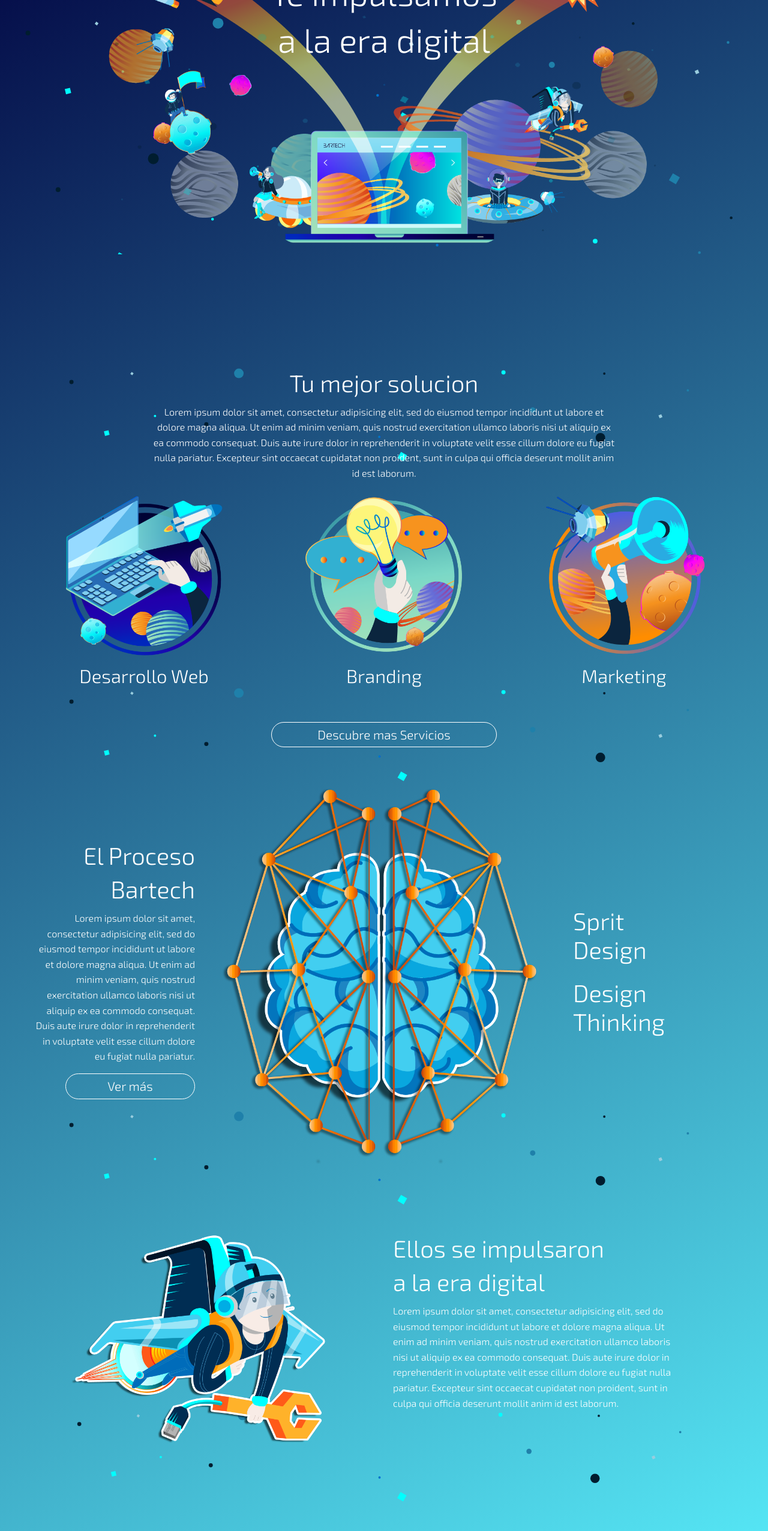
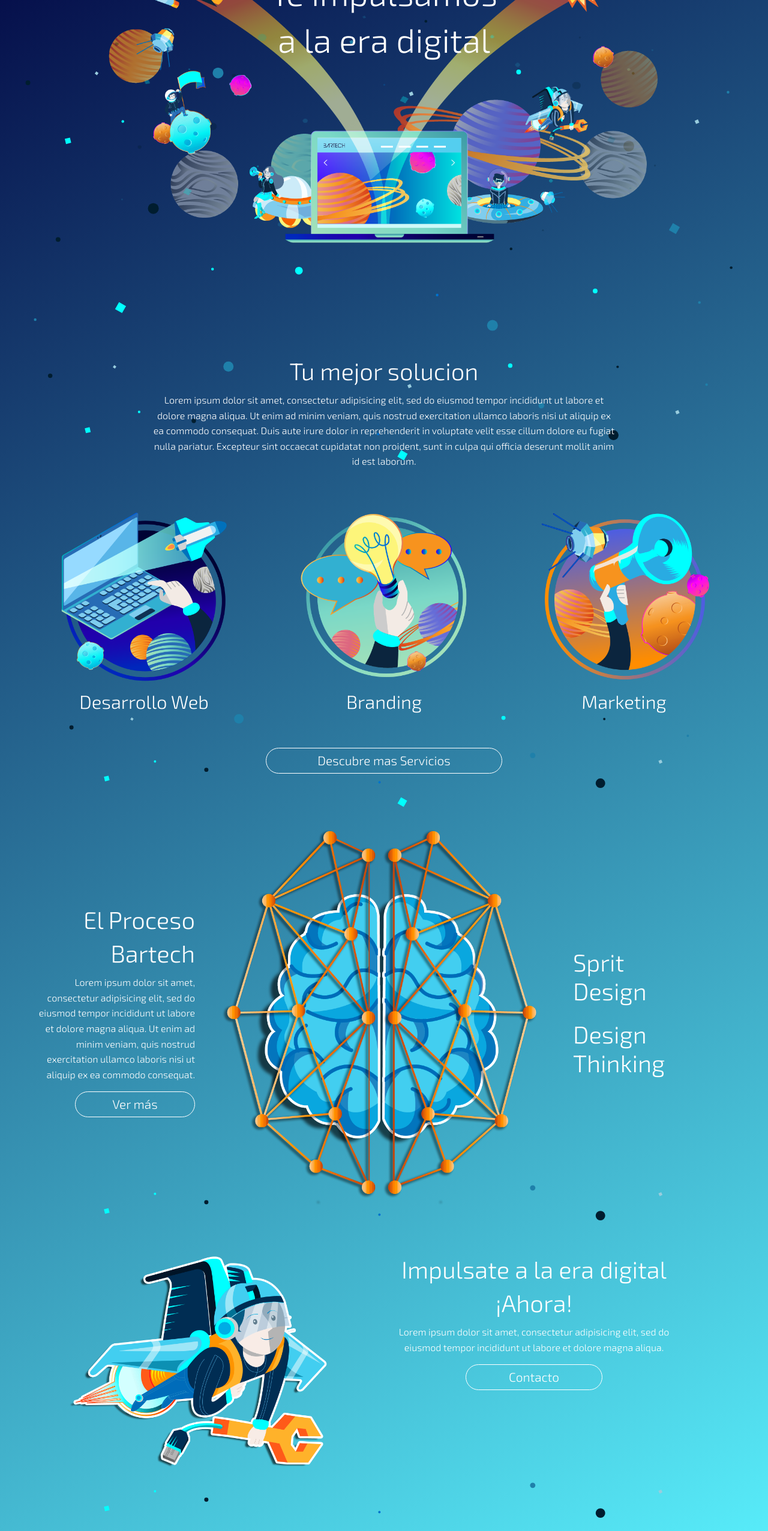
Before and after one commit to thomasnrggo/bartech-peru, a website: page index.html in a window 1280 px wide. Shown: the part 240-2793 px from the top of the page at 60% size. Drawn offline with Linux system fonts and the light colour scheme.

Commit message:
responsive pagina de inicio

```diff
--- a/index.html
+++ b/index.html
@@ -14,7 +14,7 @@
 
   <body class="gradient">
 
-    <section id="home" class="full-vh">
+    <section id="home" class="">
 
       <header>
         <div class="grid-container">
@@ -44,7 +44,7 @@
       </header>
 
 
-        <div class="grid-container fluid estrellas">
+        <div class="grid-container fluid estrellas home-slider-container">
           <div class="orbit" role="region" aria-label="Favorite Space Pictures" data-orbit>
             <div class="orbit-wrapper">
 
@@ -80,19 +80,18 @@
 
     <section id="servicios">
 
-      <div class="mini-estrellas grid-container" style="margin-bottom: -18%"></div>
 
       <div class="grid-container">
-        <div class="grid-x grid-padding-x align-center text-center">
-          <div class="small-10 medium-8 cell">
+        <div class="grid-x grid-padding-x align-center text-center estrellas">
+          <div class="small-12 medium-11 large-8 cell">
             <h2>Tu mejor solucion</h2>
             <p>Lorem ipsum dolor sit amet, consectetur adipisicing elit, sed do eiusmod tempor incididunt ut labore et dolore magna aliqua. Ut enim ad minim veniam, quis nostrud exercitation ullamco laboris nisi ut aliquip ex ea commodo consequat. Duis aute irure dolor in reprehenderit in voluptate velit esse cillum dolore eu fugiat nulla pariatur. Excepteur sint occaecat cupidatat non proident, sunt in culpa qui officia deserunt mollit anim id est laborum.</p>
           </div>
         </div>
 
-        <div class="grid-x grid-padding-x text-center">
+        <div class="grid-x grid-padding-x text-center align-center services-container">
 
-          <div class="small-12 medium-4 large-4 cell">
+          <div class="small-10 medium-4 large-4 cell">
             <a href="#">
               <div class="service-card">
                 <div class="service-card-img">
@@ -105,7 +104,7 @@
             </a>
           </div>
 
-          <div class="small-12 medium-4 large-4 cell">
+          <div class="small-10 medium-4 large-4 cell">
             <a href="#">
               <div class="service-card">
                 <div class="service-card-img">
@@ -118,7 +117,7 @@
             </a>
           </div>
 
-          <div class="small-12 medium-4 large-4 cell">
+          <div class="small-10 medium-4 large-4 cell">
             <a href="#">
               <div class="service-card">
                 <div class="service-card-img">
@@ -133,8 +132,8 @@
 
         </div>
 
-        <div class="grid-x grid-padding-x align-center-middle text-center mas-servicios mini-estrellas">
-          <div class="small-12 medium-5 cell">
+        <div class="grid-x grid-padding-x align-center-middle text-center mas-servicios mini-estrellas descubreMasServicios">
+          <div class="small-12 medium-8 large-6 cell">
             <a href="assets/html/servicios.html" class="button bartech-btn">Descubre mas Servicios</a>
           </div>
         </div>
@@ -146,18 +145,18 @@
 
     <section id="metodologia">
       <div class="grid-container">
-        <div class="grid-x grid-padding-x align-middle">
-          <div class="small-12 medium-3 large-3 cell text-right">
+        <div class="grid-x grid-padding-x align-middle align-center">
+          <div class="small-12 medium-10 large-3 cell small-text-center medium-text-center large-text-right">
             <h2>El Proceso Bartech</h2>
-            <p>Lorem ipsum dolor sit amet, consectetur adipisicing elit, sed do eiusmod tempor incididunt ut labore et dolore magna aliqua. Ut enim ad minim veniam, quis nostrud exercitation ullamco laboris nisi ut aliquip ex ea commodo consequat. Duis aute irure dolor in reprehenderit in voluptate velit esse cillum dolore eu fugiat nulla pariatur.</p>
+            <p>Lorem ipsum dolor sit amet, consectetur adipisicing elit, sed do eiusmod tempor incididunt ut labore et dolore magna aliqua. Ut enim ad minim veniam, quis nostrud exercitation ullamco laboris nisi ut aliquip ex ea commodo consequat.</p>
             <a href="assets/html/nosotros.html" class="button bartech-btn ">Ver más</a>
           </div>
 
-          <div class="small-12 medium-6 cell">
+          <div class="small-12 medium-5  large-6 cell show-for-large">
             <img src="assets/img/metodologia.png" alt="Metodologia Bartech">
           </div>
 
-          <div class="small-12 medium-3 large-3 cell  metodologias">
+          <div class="small-12 medium-6 large-3 cell  metodologias show-for-large">
             <a href="#">
               <h2>Sprit<br>Design</h2>
             </a>
@@ -166,29 +165,48 @@
               <h2>Design<br>Thinking</h2>
             </a>
           </div>
+
+          <!-- metodologia para tables -->
+
+          <div class="small-12 medium-3  cell  metodologias text-right show-for-medium-only">
+            <a href="#">
+              <h2>Sprit<br>Design</h2>
+            </a>
+          </div>
+
+          <div class="small-12 medium-6   cell show-for-medium-only">
+            <img src="assets/img/metodologia.png" alt="Metodologia Bartech">
+          </div>
+
+          <div class="small-12 medium-3  cell  metodologias text-left show-for-medium-only">
+            <a href="#">
+              <h2>Design<br>Thinking</h2>
+            </a>
+          </div>
+
         </div>
       </div>
     </section>
     <!-- fin de #metodologia  -->
 
-    <div class="grid-container mini-estrellas" style="margin-top: -15%"></div>
+    <div class="grid-container mini-estrellas" style="margin-top: -10%"></div>
 
     <section id="clientes">
       <div class="grid-container">
         <div class="grid-x grid-padding-x">
-          <div class="small-12 medium-6 cell text-center impulsados">
+          <div class="small-12 medium-5 large-6 cell text-center impulsados">
             <img src="assets/img/impulsados.png" alt="example">
           </div>
-          <div class="small-12 medium-5 cell">
-            <h2>Ellos se impulsaron<br>a la era digital</h2>
-            <p>Lorem ipsum dolor sit amet, consectetur adipisicing elit, sed do eiusmod tempor incididunt ut labore et dolore magna aliqua. Ut enim ad minim veniam, quis nostrud exercitation ullamco laboris nisi ut aliquip ex ea commodo consequat. Duis aute irure dolor in reprehenderit in voluptate velit esse cillum dolore eu fugiat nulla pariatur. Excepteur sint occaecat cupidatat non proident, sunt in culpa qui officia deserunt mollit anim id est laborum.</p>
+          <div class="small-12 medium-7 large-5 cell small-text-center medium-text-center">
+            <h2>Impulsate a la era digital ¡Ahora!</h2>
+            <p>Lorem ipsum dolor sit amet, consectetur adipisicing elit, sed do eiusmod tempor incididunt ut labore et dolore magna aliqua. </p>
+            <a href="assets/html/contacto.html" class="button bartech-btn ">Contacto</a>
+
           </div>
         </div>
 
-        <div class="grid-container mini-estrellas" style="margin-top: -10%"></div>
-
         <!-- logos de clientes  -->
-        <div class="grid-x grid-padding-x clientes-container">
+        <!-- <div class="grid-x grid-padding-x clientes-container">
           <div class="small-6 medium-2 cell">
             <img src="assets/img/example.png" alt="example">
           </div>
@@ -207,9 +225,11 @@
           <div class="small-6 medium-2 cell">
             <img src="assets/img/example.png" alt="example">
           </div>
-        </div>
+        </div> -->
       </div>
     </section>
+
+    <div class="grid-container mini-estrellas" style=""></div>
 
     <footer class="footer">
       <div class="grid-container">
--- a/scss/_general.scss
+++ b/scss/_general.scss
@@ -27,11 +27,12 @@ input[type="reset"]:focus, input[type="submit"]:focus {
   background:  -webkit-linear-gradient(-75deg, rgb(0,0,63) 0%,rgb(90,243,255) 100%);
   background:  linear-gradient(150deg, rgb(0,0,63) 0%,rgb(90,243,255) 100%) ;
   filter: progid:DXImageTransform.Microsoft.gradient( startColorstr='#00003f', endColorstr='#5af3ff',GradientType=1 );
-  background-repeat: repeat-x;
+  background-repeat: no-repeat;
+  background-size: cover;
 }
 
 .estrellas {
-  min-height: 35vh;
+  min-height: 10vh;
   background-image: url('../assets/svg/estrellas.svg');
   background-repeat: no-repeat;
   background-position: center center;
@@ -39,7 +40,7 @@ input[type="reset"]:focus, input[type="submit"]:focus {
 }
 
 .mini-estrellas {
-  min-height: 35vh;
+  min-height: 10vh;
   background-image: url('../assets/svg/estrellas-mini.svg');
   background-repeat: no-repeat;
   background-position: center center;
@@ -66,6 +67,12 @@ input[type="reset"]:focus, input[type="submit"]:focus {
   background: transparent;
 }
 
+.top-bar .top-bar-left, .top-bar .top-bar-right {
+  @media (max-width: 414px) {
+    flex: none !important;
+  }
+}
+
 .btn-group{
   margin: 5% 0;
 }
@@ -73,7 +80,6 @@ input[type="reset"]:focus, input[type="submit"]:focus {
 .bartech-btn {
   background-color: transparent;
   min-width: 200px;
-  width: 80%;
   border: 1px solid #fff;
   border-radius: 5000px;
   font-size: 1.3rem;
--- a/scss/_home.scss
+++ b/scss/_home.scss
@@ -1,3 +1,34 @@
+#home {
+
+  .home-slider-container {
+
+    min-height: 95vh;
+
+    @media (max-width: 1024px) {
+      min-height: 90vh;
+      padding: 6% 0 0%;
+    }
+
+    @media (max-width: 768px) {
+      min-height: 30vh;
+      padding: 6% 0 6%;
+    }
+  }
+}
+
+#servicios {
+
+  .services-container {
+    padding: 4% 0 0;
+  }
+
+  .descubreMasServicios{
+
+    @media (max-width: 768px) {
+      margin-top: -8%;
+    }
+  }
+}
 
 .service-card {
 
@@ -11,7 +42,7 @@
     transition: .4s ease;
 
     img {
-      max-width: 280px;
+      max-width: 80%;
     }
   }
 
@@ -29,6 +60,7 @@
 #metodologia {
 
   margin-top: -6%;
+  padding: 2% 0 2%;
 
   .metodologias {
 
@@ -45,13 +77,15 @@
 }
 
 #clientes {
-
-  margin-top: -2%;
+  padding: 4% 0 0;
 
   .impulsados {
+    img {
+      max-width: 80%;
 
-    img {
-      max-width: 450px;
+      @media (max-width: 768px) {
+        max-width: 100%;
+      }
     }
   }
 
```
Also changed, not shown: css/app.css.
